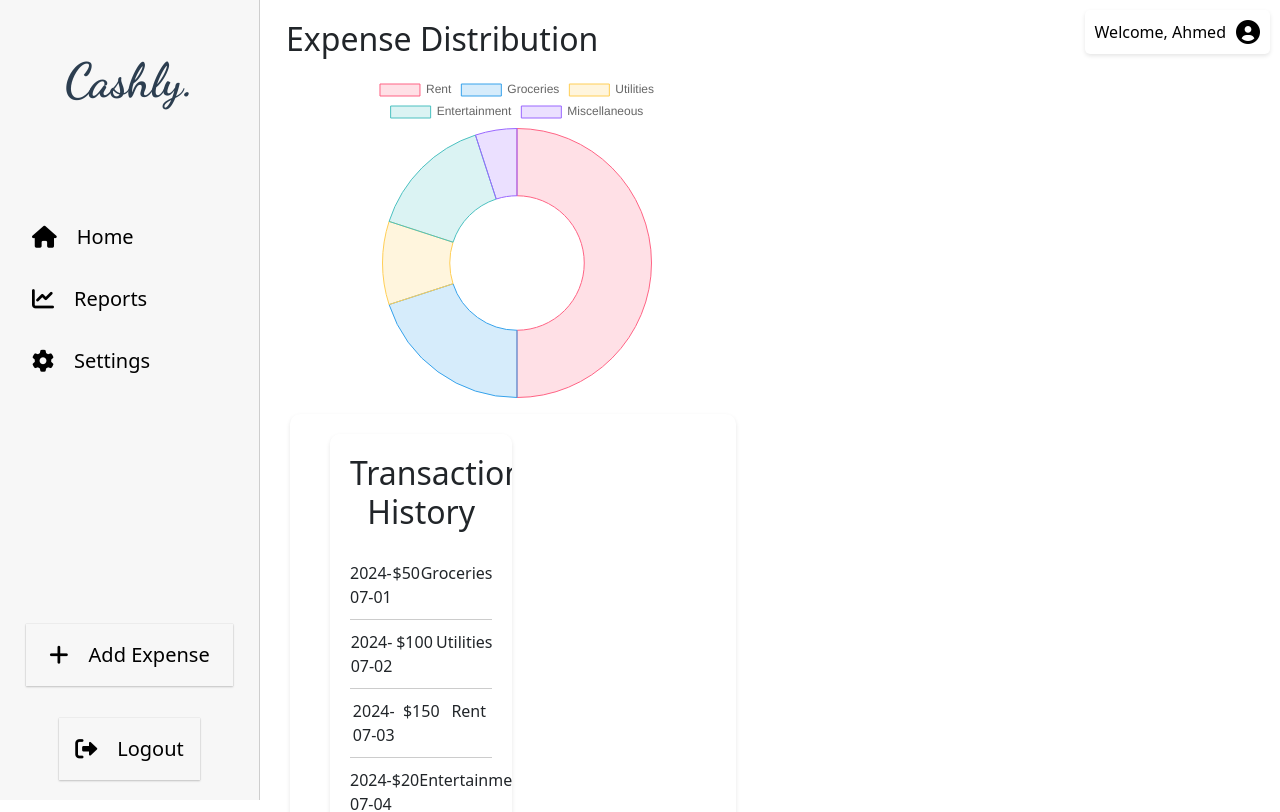
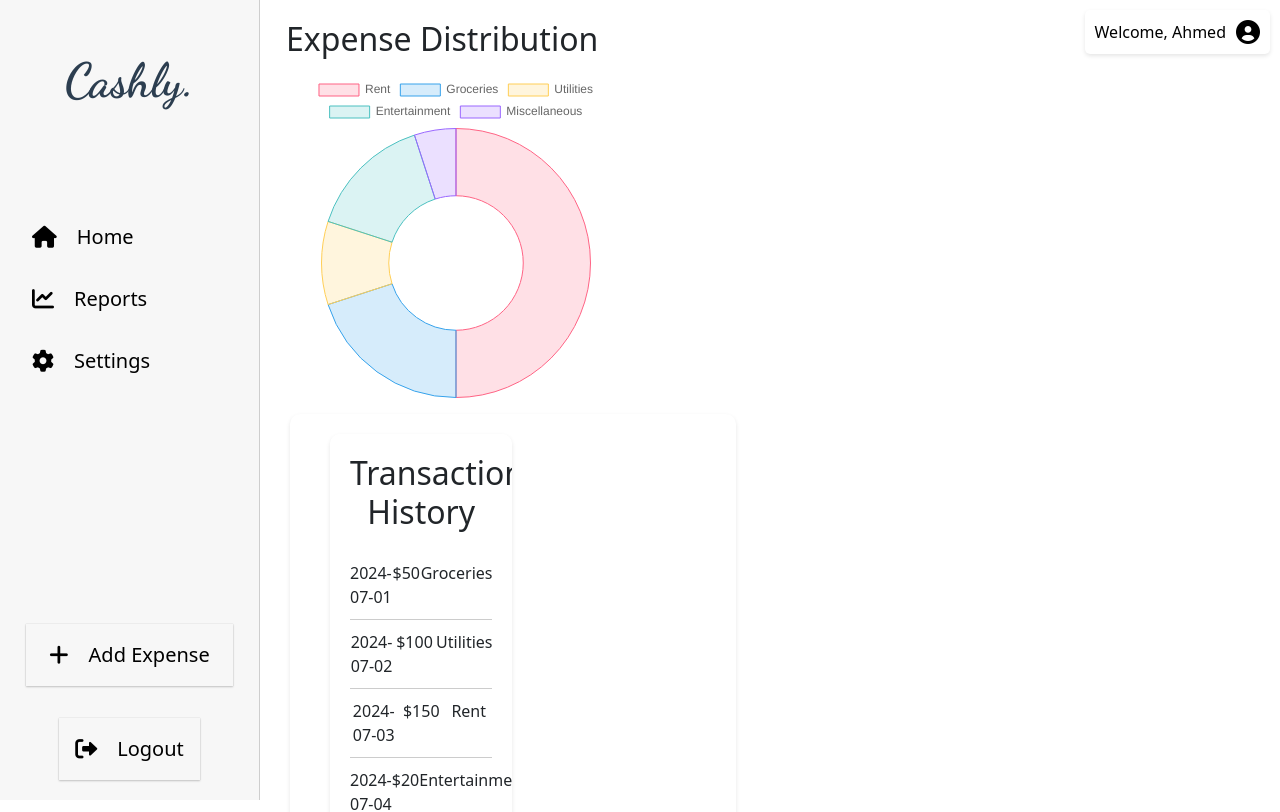
Before and after one commit to ahmedselamin/cashlysvv, a React (Create React App) app: page /home in a window 1280 px wide. Shown: the top 812 px of the page. Built offline with nearby package versions, Linux system fonts and the light colour scheme.

Commit message:
little css change

```diff
--- a/src/components/Chart/HomeChart.jsx
+++ b/src/components/Chart/HomeChart.jsx
@@ -52,7 +52,7 @@ const DonutChart = () => {
   };
 
   return (
-    <div style={{ width: "70%", margin: "1em auto" }}>
+    <div style={{ width: "70%", margin: "1em 0.5em" }}>
       <Doughnut data={data} options={options} />
     </div>
   );
```
